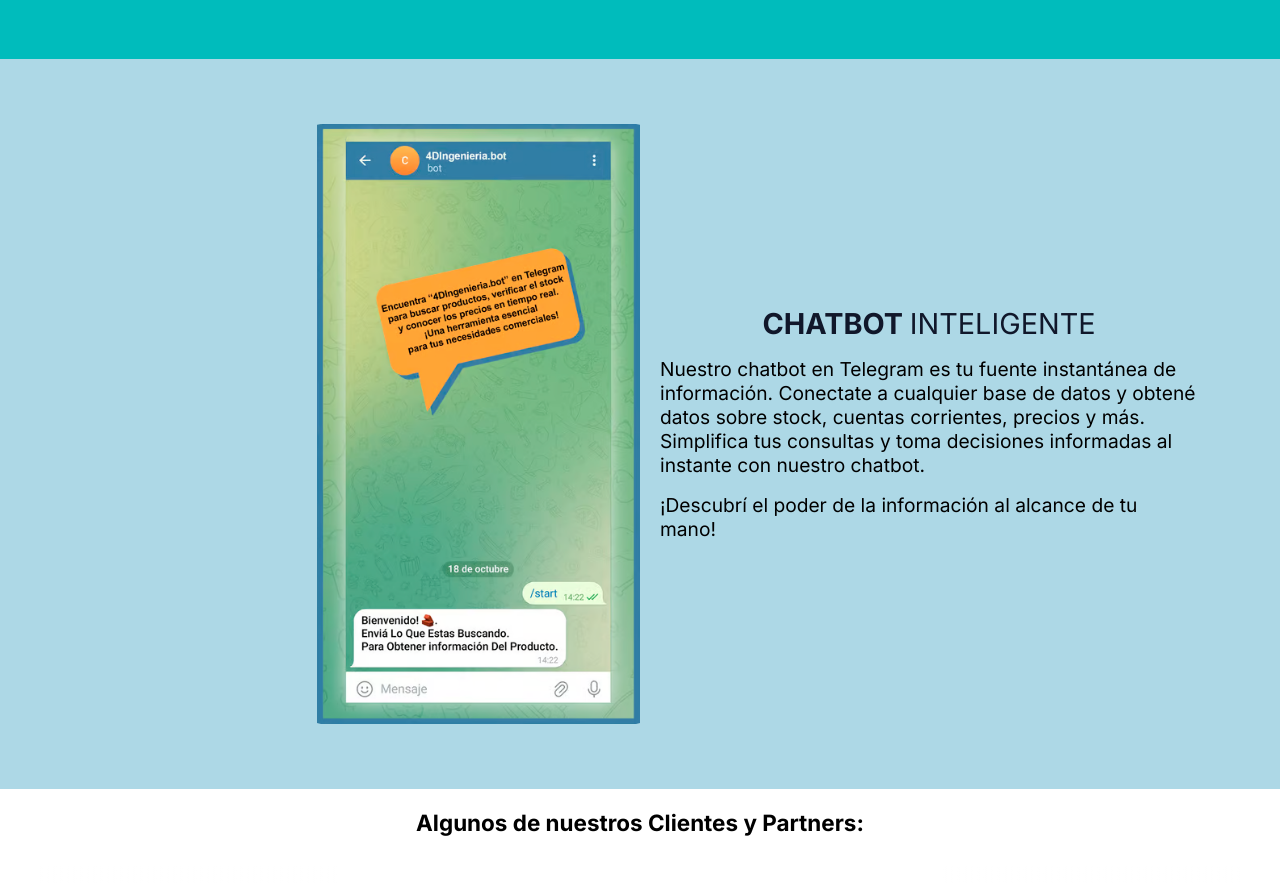
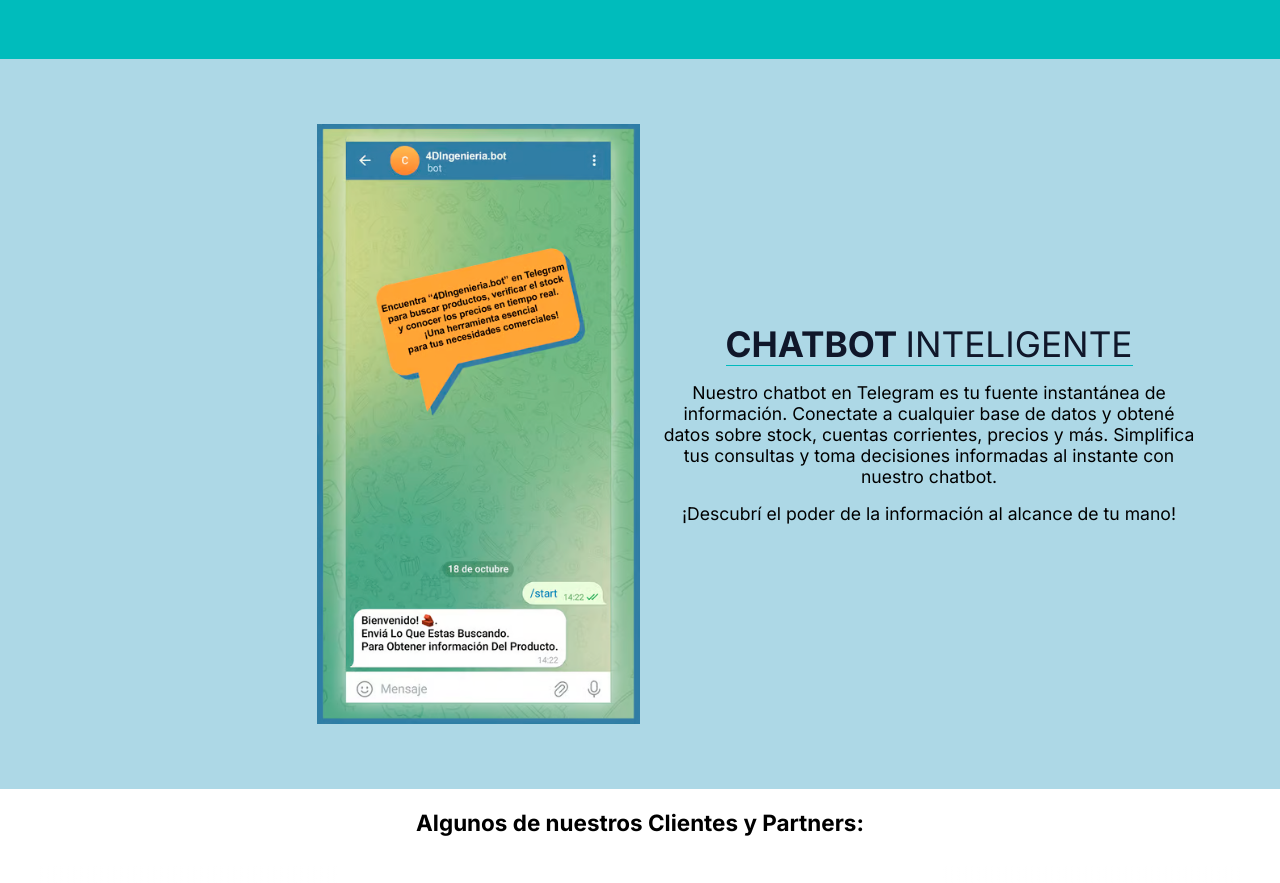
Before and after one commit to aletondaX/cmc-api-proto, a plain HTML site: page index.html in a window 1280 px wide. Shown: the part 2200-3083 px from the top of the page. Drawn offline with Linux system fonts and the light colour scheme.

Commit message:
ajustar chatbot

```diff
--- a/index.html
+++ b/index.html
@@ -100,7 +100,7 @@
         </div>
 
         <div class="text">
-          <h2 style="margin-bottom: 16px;">CHATBOT <span style="font-weight:300">INTELIGENTE</span></h2>
+          <h2 style="margin-bottom: 16px; border-bottom: #00babe solid 1px; font-size: 2.2rem;">CHATBOT <span style="font-weight:300">INTELIGENTE</span></h2>
           <p style="margin-bottom: 16px;">Nuestro chatbot en Telegram es tu fuente instantánea de información. Conectate a cualquier base de datos y obtené datos sobre stock, cuentas corrientes, precios y más. Simplifica tus consultas y toma decisiones informadas al instante con nuestro chatbot.</p>
           <p>¡Descubrí el poder de la información al alcance de tu mano!</p>
         </div>
--- a/styles.css
+++ b/styles.css
@@ -208,11 +208,17 @@
   background: lightblue;
 }
 
+#section4 .content .text p {
+  font-size: 1.1rem;
+  text-align: center;
+}
+
 .image-container {
   position: relative;
   width: 50%;
   height: calc(96vh - var(--altura-navbar));
   max-height: 600px; /* para q no quede gigante en monitores grandes */
+  display: flex;
 }
 
 .image-container img {
@@ -222,8 +228,9 @@
   right: -10%;
   object-fit: contain;
   opacity: 0;
-  /* border-radius: 20px; */
+  border-radius: 0px;
   transition: opacity 0.9s ease-in-out;
+  /* clip-path: inset(4px 4px 4px 4px); */
 }
 
 .image-container img.active {
```
